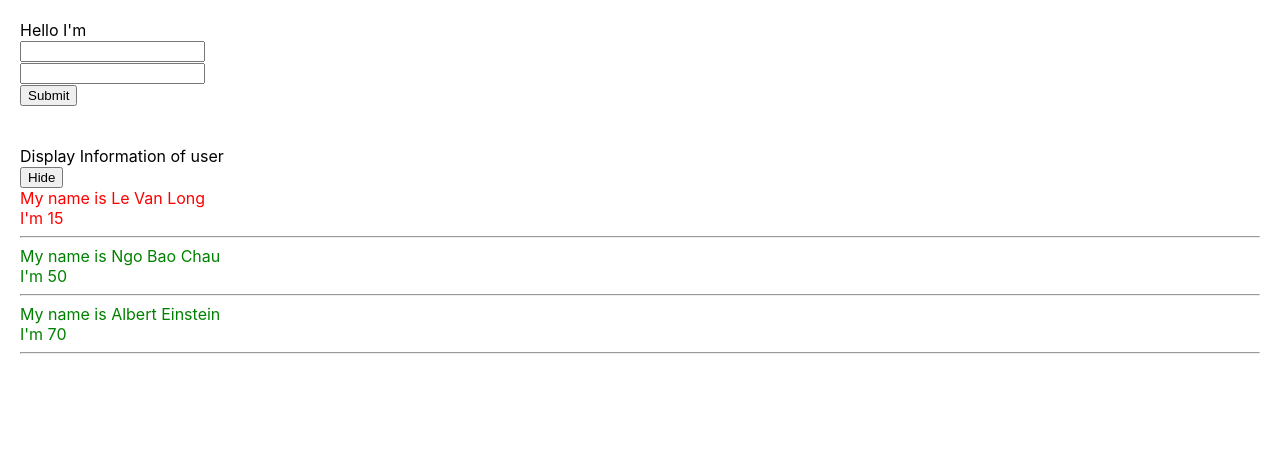
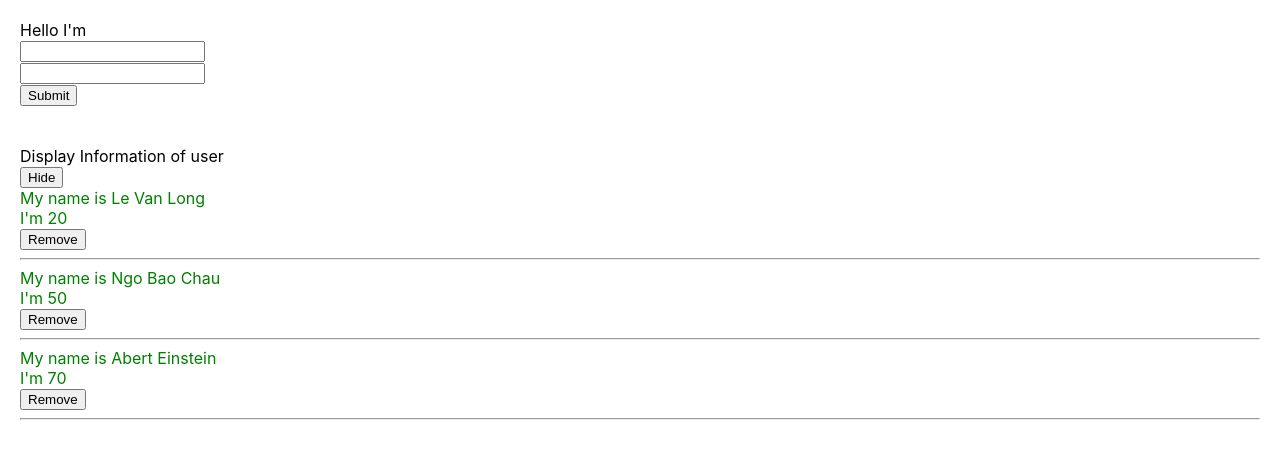
Before and after one commit to thellong/base-react, a React (Create React App) app: page / in a window 1280 px wide. Shown: the top 458 px of the page. Built offline with nearby package versions, Linux system fonts and the light colour scheme.

Commit message:
remove user by user's id

```diff
--- a/src/components/AddUserInfor.js
+++ b/src/components/AddUserInfor.js
@@ -30,7 +30,7 @@ class AddUserInfor extends React.Component {
 
   onSubmit = (event) => {
     event.preventDefault();
-    this.props.addNewUser({
+    this.props.addUserInfor({
       id: Math.floor(Math.random() * 100 + 1) + "-id",
       name: this.state.name,
       age: this.state.age,
--- a/src/components/DisplayInfor.js
+++ b/src/components/DisplayInfor.js
@@ -31,8 +31,15 @@ class DisplayInfor extends React.Component {
             {listUsers.map((user) => {
               return (
                 <div key={user.id} className={+user.age > 18 ? "green" : "red"}>
-                  <div>My name is {user.name}</div>
-                  <div>I'm {user.age}</div>
+                  <div>
+                    <div>My name is {user.name}</div>
+                    <div>I'm {user.age}</div>
+                  </div>
+                  <div>
+                    <button onClick={() => this.props.removeUserInfor(user.id)}>
+                      Remove
+                    </button>
+                  </div>
                   <hr />
                 </div>
               );
--- a/src/components/MyComponent.js
+++ b/src/components/MyComponent.js
@@ -8,16 +8,27 @@ import AddUserInfor from "./AddUserInfor";
 class MyComponent extends React.Component {
   state = {
     listUsers: [
-      { id: 1, name: "Le Van Long", age: 15 },
+      { id: 1, name: "Le Van Long", age: 20 },
       { id: 2, name: "Ngo Bao Chau", age: 50 },
-      { id: 3, name: "Albert Einstein", age: 70 },
+      { id: 3, name: "Abert Einstein", age: 70 },
     ],
   };
 
-  addNewUser = (userObj) => {
-    console.log(userObj);
+  addUserInfor = (userObj) => {
     this.setState({
       listUsers: [userObj, ...this.state.listUsers],
+    });
+  };
+
+  removeUserInfor = (userId) => {
+    // let listUsersClone = [...this.state.listUsers];
+    // listUsersClone = listUsersClone.filter((user) => user.id !== userId);
+    // this.setState({
+    //   listUsers: listUsersClone,
+    // });
+
+    this.setState({
+      listUsers: this.state.listUsers.filter((user) => user.id !== userId),
     });
   };
 
@@ -25,10 +36,13 @@ class MyComponent extends React.Component {
   render() {
     return (
       <div>
-        <AddUserInfor addNewUser={this.addNewUser} />
+        <AddUserInfor addUserInfor={this.addUserInfor} />
         <br />
         <br />
-        <DisplayInfor listUsers={this.state.listUsers} />
+        <DisplayInfor
+          listUsers={this.state.listUsers}
+          removeUserInfor={this.removeUserInfor}
+        />
       </div>
     );
   }
```
